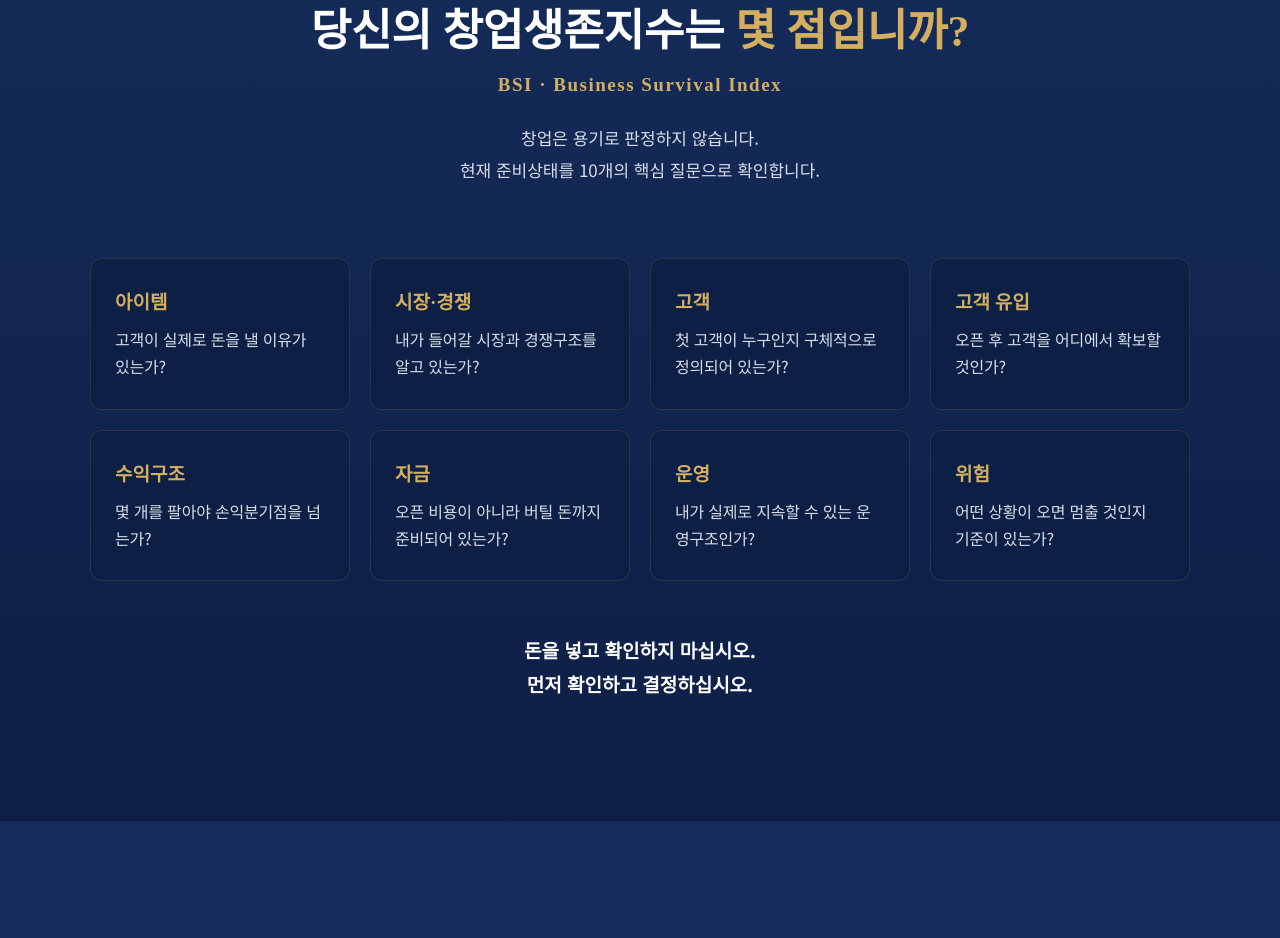
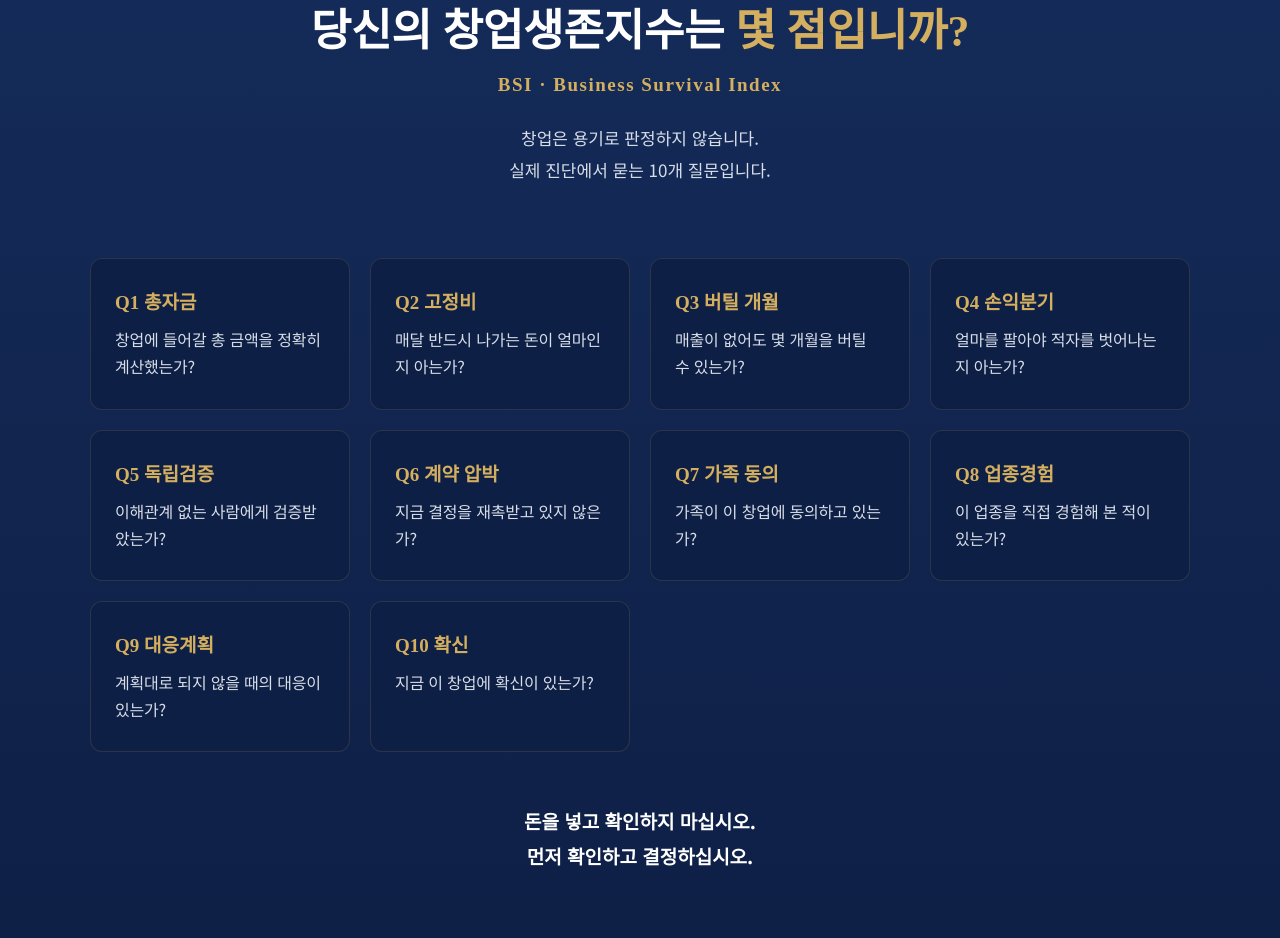
Before and after one commit to snsbiz8001/bizbuild-website, a plain HTML site: page index.html in a window 1280 px wide. Shown: the part 3838-4776 px from the top of the page. Drawn offline with Linux system fonts and the light colour scheme.

Commit message:
fix(bsi): 판정 영역을 실제 자가진단 10문항과 일치시킴

```diff
--- a/index.html
+++ b/index.html
@@ -841,18 +841,20 @@ footer{
     <div class="bsi-en">BSI · Business Survival Index</div>
     <p class="bsi-lead">
       <span>창업은 용기로 판정하지 않습니다.</span>
-      <span>현재 준비상태를 10개의 핵심 질문으로 확인합니다.</span>
+      <span>실제 진단에서 묻는 10개 질문입니다.</span>
     </p>
   </div>
   <div class="bsi-grid">
-    <div class="bsi-cell fade-up"><div class="bsi-cell-t">아이템</div><p class="bsi-cell-q">고객이 실제로 돈을 낼 이유가 있는가?</p></div>
-    <div class="bsi-cell fade-up" style="transition-delay:.05s"><div class="bsi-cell-t">시장·경쟁</div><p class="bsi-cell-q">내가 들어갈 시장과 경쟁구조를 알고 있는가?</p></div>
-    <div class="bsi-cell fade-up" style="transition-delay:.1s"><div class="bsi-cell-t">고객</div><p class="bsi-cell-q">첫 고객이 누구인지 구체적으로 정의되어 있는가?</p></div>
-    <div class="bsi-cell fade-up" style="transition-delay:.15s"><div class="bsi-cell-t">고객 유입</div><p class="bsi-cell-q">오픈 후 고객을 어디에서 확보할 것인가?</p></div>
-    <div class="bsi-cell fade-up" style="transition-delay:.2s"><div class="bsi-cell-t">수익구조</div><p class="bsi-cell-q">몇 개를 팔아야 손익분기점을 넘는가?</p></div>
-    <div class="bsi-cell fade-up" style="transition-delay:.25s"><div class="bsi-cell-t">자금</div><p class="bsi-cell-q">오픈 비용이 아니라 버틸 돈까지 준비되어 있는가?</p></div>
-    <div class="bsi-cell fade-up" style="transition-delay:.3s"><div class="bsi-cell-t">운영</div><p class="bsi-cell-q">내가 실제로 지속할 수 있는 운영구조인가?</p></div>
-    <div class="bsi-cell fade-up" style="transition-delay:.35s"><div class="bsi-cell-t">위험</div><p class="bsi-cell-q">어떤 상황이 오면 멈출 것인지 기준이 있는가?</p></div>
+    <div class="bsi-cell fade-up"><div class="bsi-cell-t">Q1 총자금</div><p class="bsi-cell-q">창업에 들어갈 총 금액을 정확히 계산했는가?</p></div>
+    <div class="bsi-cell fade-up" style="transition-delay:.05s"><div class="bsi-cell-t">Q2 고정비</div><p class="bsi-cell-q">매달 반드시 나가는 돈이 얼마인지 아는가?</p></div>
+    <div class="bsi-cell fade-up" style="transition-delay:.1s"><div class="bsi-cell-t">Q3 버틸 개월</div><p class="bsi-cell-q">매출이 없어도 몇 개월을 버틸 수 있는가?</p></div>
+    <div class="bsi-cell fade-up" style="transition-delay:.15s"><div class="bsi-cell-t">Q4 손익분기</div><p class="bsi-cell-q">얼마를 팔아야 적자를 벗어나는지 아는가?</p></div>
+    <div class="bsi-cell fade-up" style="transition-delay:.2s"><div class="bsi-cell-t">Q5 독립검증</div><p class="bsi-cell-q">이해관계 없는 사람에게 검증받았는가?</p></div>
+    <div class="bsi-cell fade-up" style="transition-delay:.25s"><div class="bsi-cell-t">Q6 계약 압박</div><p class="bsi-cell-q">지금 결정을 재촉받고 있지 않은가?</p></div>
+    <div class="bsi-cell fade-up" style="transition-delay:.3s"><div class="bsi-cell-t">Q7 가족 동의</div><p class="bsi-cell-q">가족이 이 창업에 동의하고 있는가?</p></div>
+    <div class="bsi-cell fade-up" style="transition-delay:.35s"><div class="bsi-cell-t">Q8 업종경험</div><p class="bsi-cell-q">이 업종을 직접 경험해 본 적이 있는가?</p></div>
+    <div class="bsi-cell fade-up" style="transition-delay:.4s"><div class="bsi-cell-t">Q9 대응계획</div><p class="bsi-cell-q">계획대로 되지 않을 때의 대응이 있는가?</p></div>
+    <div class="bsi-cell fade-up" style="transition-delay:.45s"><div class="bsi-cell-t">Q10 확신</div><p class="bsi-cell-q">지금 이 창업에 확신이 있는가?</p></div>
   </div>
   <p class="bsi-close fade-up">돈을 넣고 확인하지 마십시오.<br>먼저 확인하고 결정하십시오.</p>
 </section>
```
